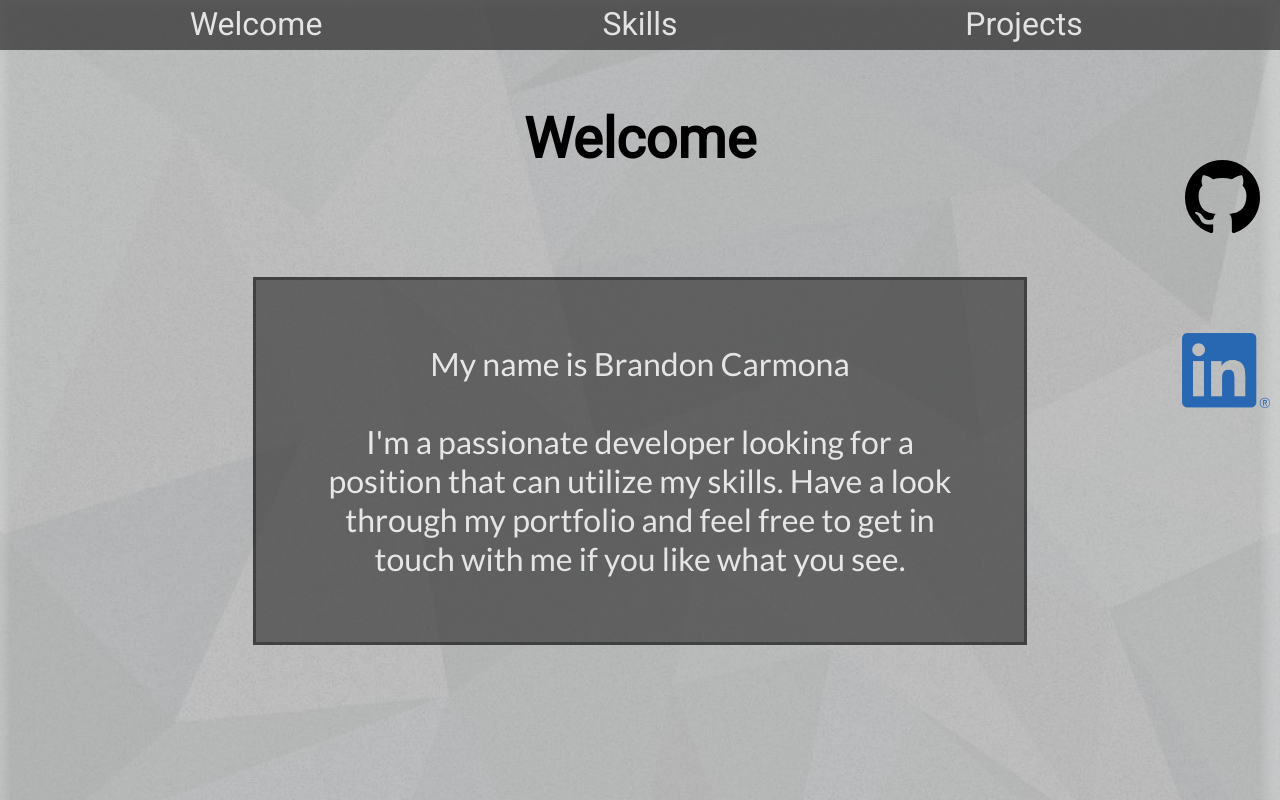
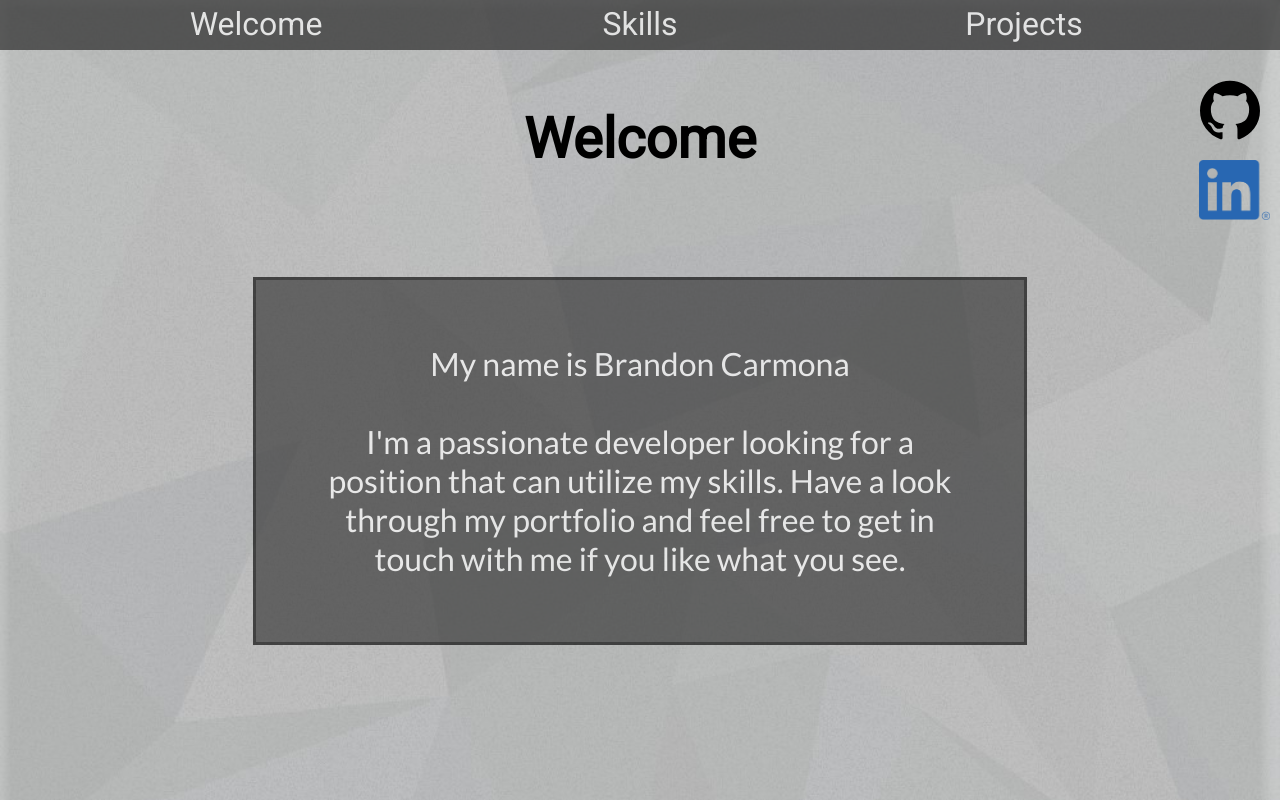
Before and after one commit to brandon242400/My-Portfolio, a React (Create React App) app: page / in a window 1280 px wide. Shown: the top 800 px of the page. Built offline with nearby package versions, Linux system fonts and the light colour scheme.

Commit message:
Added floating github & linkedin links

```diff
--- a/src/App-screen.css
+++ b/src/App-screen.css
@@ -125,6 +125,7 @@
 
   .projects-tony-pics {
     height: auto;
+    width: 90vw;
   }
 
   .projects-desktop-view {
--- a/src/App.css
+++ b/src/App.css
@@ -127,8 +127,6 @@ body {
 .projects-tony-pics {
   height: 350px;
   position: relative;
-  animation: projects-pics-slide 1s;
-  animation-fill-mode: forwards;
 }
 
 .projects-desktop-view {
--- a/src/components/MobileNav.js
+++ b/src/components/MobileNav.js
@@ -32,7 +32,6 @@ export default class MobileNav extends Component {
       });
     } else {
       let name = e.target.href.slice(e.target.href.indexOf('#') + 1);
-      console.log(name);
       e = document.getElementById(name);
       var rect = e.getBoundingClientRect();
 
@@ -100,8 +99,8 @@ function getNotClicked() {
         to {
           width: 15vw;
           height: 15vw;
-          max-width: 75px;
-          max-height: 75px;
+          max-width: 60px;
+          max-height: 60px;
         }
       }
 
@@ -123,8 +122,8 @@ function getNotClicked() {
         opacity: 0;
         width: 13vw;
         height: 13vw;
-        max-width: 65px;
-        max-height: 65px;
+        max-width: 55px;
+        max-height: 55px;
         margin: auto auto;
         animation: fade-in 0.25s;
         animation-fill-mode: forwards;
@@ -253,8 +252,8 @@ function getInitial() {
       z-index: 5;
       height: 15vw;
       width: 15vw;
-      max-width: 75px;
-      max-height: 75px;
+      max-width: 60px;
+      max-height: 60px;
       min-width: 25px;
       min-height: 25px;
 
@@ -269,8 +268,8 @@ function getInitial() {
       .hamburger {
         width: 13vw;
         height: 13vw;
-        max-width: 65px;
-        max-height: 65px;
+        max-width: 55px;
+        max-height: 55px;
         margin: auto auto;
       }
 
--- a/src/components/NavBar.js
+++ b/src/components/NavBar.js
@@ -18,7 +18,6 @@ export default class NavBar extends Component {
       });
     } else {
       let name = e.target.href.slice(e.target.href.indexOf('#') + 1);
-      console.log(name);
       e = document.getElementById(name);
       var rect = e.getBoundingClientRect();
 
--- a/src/components/NavLinks.js
+++ b/src/components/NavLinks.js
@@ -7,36 +7,73 @@ export default class NavLinks extends Component {
     super(props);
     this.state = {
       gitShow: false,
-      linkedinShow: false
+      linkedinShow: false,
+      width: window.innerWidth,
+      height: window.innerHeight
     };
-    // github-noshow , linkedin-noshow
     this.handleMouseOver = this.handleMouseOver.bind(this);
+    this.updateWindowDimensions = this.updateWindowDimensions.bind(this);
+    // Initializing github/linkedin text images with these IDs to prevent animation on site loading in.
+    this.iconStyle = { zIndex: 3, height: 60 };
+    Wrapper = getWrapper();
   }
 
+  componentDidMount() {
+    this.updateWindowDimensions();
+    window.addEventListener('resize', this.updateWindowDimensions);
+  }
+
+  componentWillUnmount() {
+    window.removeEventListener('resize', this.updateWindowDimensions);
+  }
+
+  // Dynamically updating width & height to window dimensions
+  updateWindowDimensions() {
+    this.setState({ width: window.innerWidth, height: window.innerHeight });
+    if (this.state.width <= 1000 && this.state.width > 600) {
+      this.iconStyle = { zIndex: 3, height: 40 };
+      Wrapper = getWrapperMedium();
+    } else if (this.state.width <= 600) {
+      this.iconStyle = { zIndex: 3, height: 40 };
+      Wrapper = getWrapperSmall();
+    } else {
+      this.iconStyle = { zIndex: 3, height: 60 };
+      Wrapper = getWrapper();
+    }
+    this.setState({
+      gitShow: false,
+      linkedinShow: false
+    });
+    this.gitID = 'no-display-1';
+    this.linkedinID = 'no-display-2';
+  }
+
+  // Handles image ID changes to correctly animate the github and linkedin text
   handleMouseOver(e) {
     if (e.target.alt === 'GitHub Logo') {
+      this.gitID = this.state.gitShow ? 'github-noshow' : 'github-show';
       this.setState((prevState) => ({ gitShow: !prevState.gitShow }));
     } else {
+      this.linkedinID = this.state.linkedinShow ? 'linkedin-noshow' : 'linkedin-show';
       this.setState((prevState) => ({ linkedinShow: !prevState.linkedinShow }));
     }
-    console.log(this.state.gitShow);
   }
 
   render() {
     return (
       <Wrapper>
         <img src={require('../images/github-text-logo.png')} alt='GitHub text'
-          id={this.state.gitShow ? 'github-show' : 'github-noshow'} />
+          id={this.gitID} />
         <a href='https://github.com/brandon242400' target='_blank' className='navlinks-github' rel="noopener noreferrer">
           <img src={require('../images/github-logo.svg')} alt='GitHub Logo' onMouseOver={this.handleMouseOver}
-            onMouseLeave={this.handleMouseOver} style={{ zIndex: 3 }} />
+            onMouseLeave={this.handleMouseOver} style={this.iconStyle} />
         </a>
-        <br />
+
         <img src={require('../images/linkedin-text.png')} alt='Linkedin text'
-          id={this.state.linkedinShow ? 'linkedin-show' : 'linkedin-noshow'} />
+          id={this.linkedinID} />
         <a href='https://www.linkedin.com/in/brandon-carmona/' target='_blank' className='navlinks-linkedin' rel="noopener noreferrer">
-          <img src={require('../images/linkedin-logo.png')} alt='Linkedin Logo' onMouseOver={this.handleMouseOver}
-            onMouseLeave={this.handleMouseOver} style={{ zIndex: 3 }} />
+          <img src={require('../images/linkedin-logo.png')} alt='Linkedin Logo' onMouseEnter={this.handleMouseOver}
+            onMouseLeave={this.handleMouseOver} style={this.iconStyle} />
         </a>
       </Wrapper>
     );
@@ -44,72 +81,65 @@ export default class NavLinks extends Component {
 }
 
 
-const Wrapper = styled.div`
+var Wrapper;
+
+function getWrapper() {
+  return (
+    styled.div`
       position: fixed;
       right: 0;
       top: 70px;
+      display: grid;
+      grid-template-rows: 60px 60px;
+      grid-template-columns: auto auto;
+      grid-row-gap: 20px;
 
       padding: 10px;
       // border: 1px solid black;
 
-  a img {
-    height: 75px;
-  }
-
       .navlinks-github {
-    display: flex;
-    justify-content: flex-end;
         margin-right: 10px;
-  }
-
-  .navlinks-github img {
-    display: block;
-    // border: 1px solid black;
-  }
-
-  .navlinks-linkedin {
-    display: flex;
-  }
-
-  .navlinks-linkedin img {
-    display: block;
-    margin-left: auto;
       }
 
       #github-show {
         // display: none;
-    height: 75px;
+        height: 60px;
         position: relative;
-    right: -200px;
+        margin-left: auto;
+        right: -300px;
         animation: github-slide-in .3s;
         animation-fill-mode: forwards;
+        z-index: -5;
       }
 
       @keyframes github-slide-in {
-    from { right: -400px; }
+        from { right: -300px; }
         to { right: 0px; }
       }
 
       #github-noshow {
         position: relative;
-    height: 75px;
-    right: -400px;
+        height: 60px;
+        right: -300px;
+        margin-left: auto;
         animation: github-slide-out .3s;
         animation-fill-mode: forwards;
+        z-index: -5;
       }
 
       @keyframes github-slide-out {
         from { right: 0px; }
-    to { right: -400px; }
+        to { right: -300px; }
       }
 
       #linkedin-show {
         // display: none;
         position: relative;
         right: -200px;
-    height: 75px;
+        height: 60px;
         animation: linkedin-slide-in .3s;
         animation-fill-mode: forwards;
+        z-index: -5;
       }
 
       @keyframes linkedin-slide-in {
@@ -120,13 +150,174 @@ const Wrapper = styled.div`
       #linkedin-noshow {
         position: relative;
         right: -400px;
-    height: 75px;
+        height: 60px;
         animation: linkedin-slide-out .3s;
         animation-fill-mode: forwards;
+        z-index: -5;
       }
 
       @keyframes linkedin-slide-out {
         from { right: 0px; }
         to { right: -400px; }
       }
-`;
+
+      #no-display-1 {
+        height: 60px;
+        opacity: 0;
+      }
+
+      #no-display-2 {
+        height: 60px;
+        opacity: 0;
+      }
+    `
+  );
+}
+
+// Wrapper for screen widths of less than 1000px
+function getWrapperMedium() {
+  return (
+    styled.div`
+      position: fixed;
+      right: 0;
+      top: 100px;
+      display: grid;
+      grid-template-rows: 40px 40px;
+      grid-template-columns: auto auto;
+      grid-row-gap: 20px;
+
+      padding: 10px;
+      // border: 1px solid black;
+
+      .navlinks-github {
+        margin-right: 5px;
+      }
+
+      #github-show {
+        // display: none;
+        height: 40px;
+        position: relative;
+        margin-left: auto;
+        right: -300px;
+        animation: github-slide-in .3s;
+        animation-fill-mode: forwards;
+        z-index: -5;
+      }
+
+      @keyframes github-slide-in {
+        from { right: -300px; }
+        to { right: 0px; }
+      }
+
+      #github-noshow {
+        position: relative;
+        height: 40px;
+        right: -300px;
+        margin-left: auto;
+        animation: github-slide-out .3s;
+        animation-fill-mode: forwards;
+        z-index: -5;
+      }
+
+      @keyframes github-slide-out {
+        from { right: 0px; }
+        to { right: -300px; }
+      }
+
+      #linkedin-show {
+        // display: none;
+        position: relative;
+        right: -200px;
+        height: 40px;
+        animation: linkedin-slide-in .3s;
+        animation-fill-mode: forwards;
+        z-index: -5;
+      }
+
+      @keyframes linkedin-slide-in {
+        from { right: -400px; }
+        to { right: 0px; }
+      }
+
+      #linkedin-noshow {
+        position: relative;
+        right: -400px;
+        height: 40px;
+        animation: linkedin-slide-out .3s;
+        animation-fill-mode: forwards;
+        z-index: -5;
+      }
+
+      @keyframes linkedin-slide-out {
+        from { right: 0px; }
+        to { right: -400px; }
+      }
+
+      #no-display-1 {
+        height: 40px;
+        opacity: 0;
+      }
+
+      #no-display-2 {
+        height: 40px;
+        opacity: 0;
+      }
+    `
+  );
+}
+
+// Wrapper for screen widths of less than 600px
+function getWrapperSmall() {
+  return (
+    styled.div`
+      position: fixed;
+      right: 0;
+      top: 100px;
+      display: grid;
+      grid-template-rows: 40px 40px;
+      grid-template-columns: auto;
+      grid-row-gap: 20px;
+
+      padding: 10px;
+      // border: 1px solid black;
+
+      .navlinks-github {
+        margin-right: 5px;
+      }
+
+      #github-show {
+        height: 40px;
+        display: none;
+        z-index: -10;
+      }
+
+      #github-noshow {
+        height: 40px;
+        display: none;
+        z-index: -10;
+      }
+
+      #linkedin-show {
+        height: 40px;
+        display: none;
+        z-index: -10;
+      }
+
+      #linkedin-noshow {
+        height: 40px;
+        display: none;
+        z-index: -10;
+      }
+
+      #no-display-1 {
+        height: 40px;
+        display: none;
+      }
+
+      #no-display-2 {
+        height: 40px;
+        display: none;
+      }
+    `
+  );
+}
```
Lines whose indentation alone changed are shown as unchanged.
